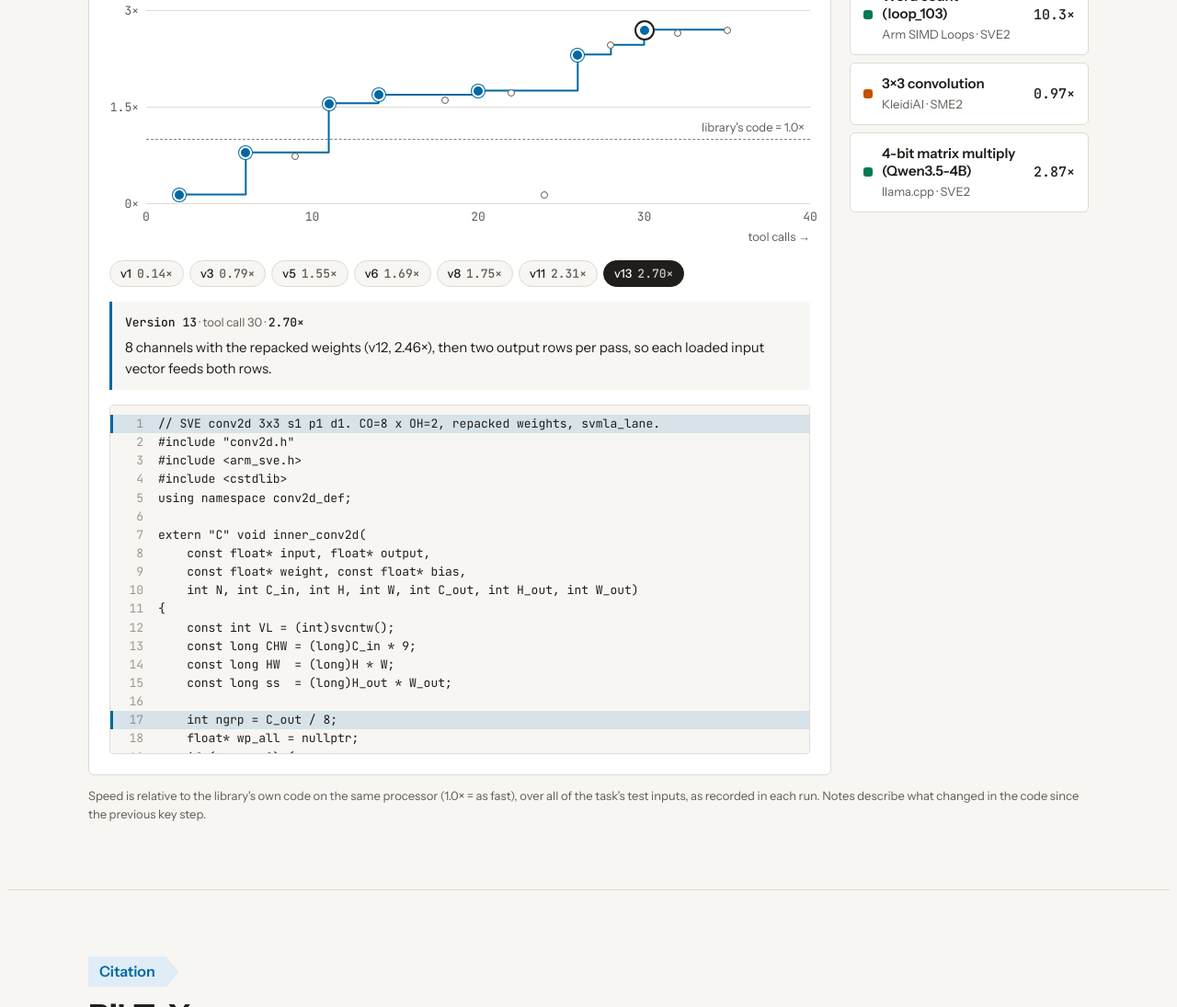
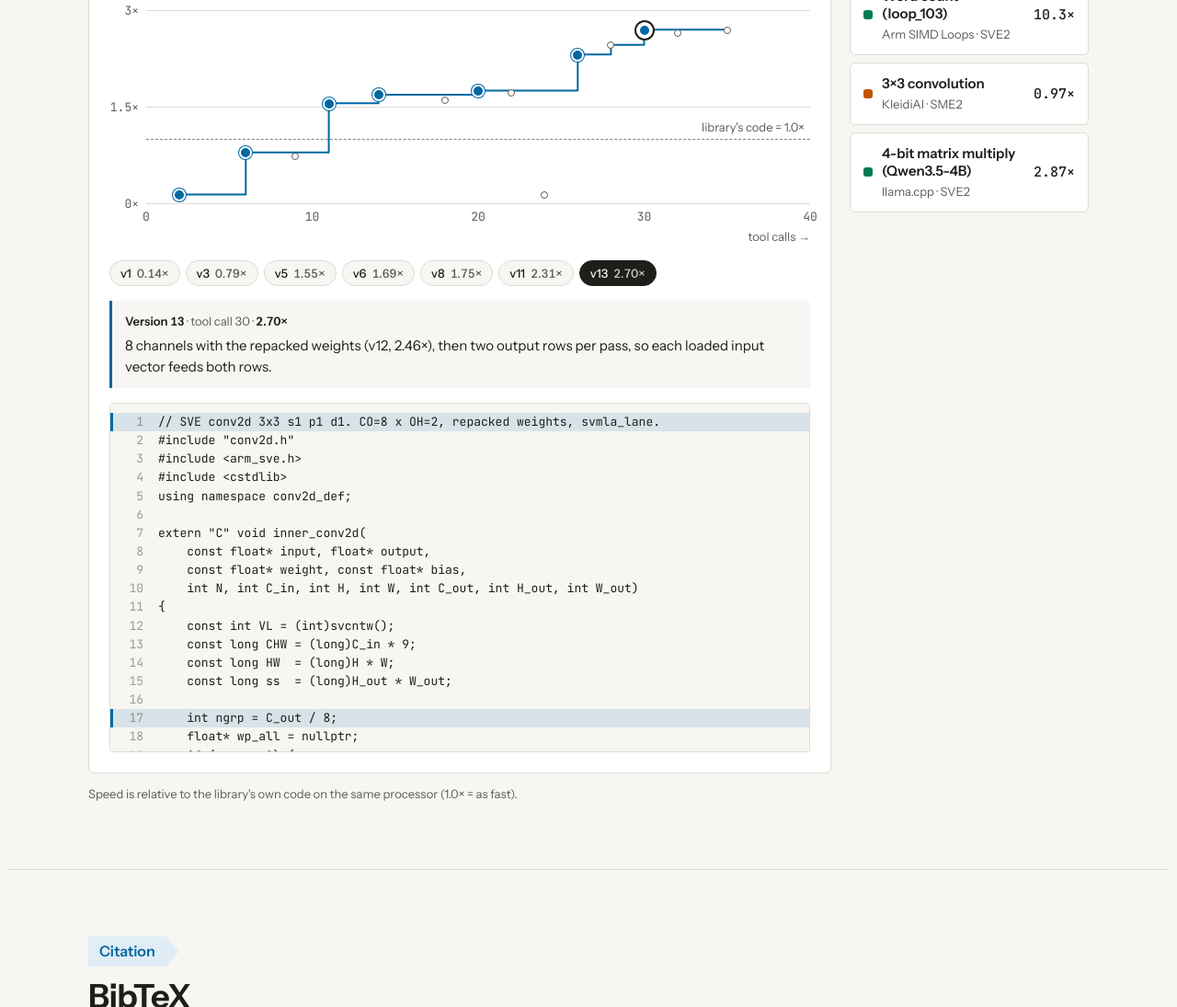
Before and after one commit to StigLidu/KernelShift, a plain HTML site: page index.html in a window 1280 px wide. Shown: the part 5881-6976 px from the top of the page at 92% size. Drawn offline with Linux system fonts and the light colour scheme.

Commit message:
Agent run explorer: body font for step labels, shorter footnote
Co-Authored-By: Claude Opus 5.5 <noreply@anthropic.com>

```diff
--- a/index.html
+++ b/index.html
@@ -407,13 +407,13 @@ section .head > .label { justify-self: start; font-size: var(--fs-base); line-he
 .run-plot button.pt:focus-visible { outline: 2px solid var(--ink); outline-offset: 3px; }
 .run-steps { list-style: none; margin: 0; padding: 0; display: flex; flex-wrap: wrap; gap: 6px; }
 .run-steps button { display: inline-flex; align-items: baseline; gap: 6px; font: 500 var(--fs-sm) var(--font-body); padding: 5px 11px; border-radius: 999px; border: 1px solid var(--rule); background: var(--bg); color: var(--ink); cursor: pointer; }
-.run-steps button span { font-family: var(--font-mono); color: var(--muted); }
+.run-steps button span { color: var(--muted); font-variant-numeric: tabular-nums; }
 .run-steps button[aria-pressed="true"] { background: var(--ink); border-color: var(--ink); color: var(--bg); }
 .run-steps button[aria-pressed="true"] span { color: var(--bg); opacity: .8; }
 .run-steps button:focus-visible { outline: 2px solid var(--sve); outline-offset: 2px; }
 .run-note { display: grid; gap: 4px; padding: 12px 14px; border-left: 3px solid var(--c); background: var(--bg); border-radius: 0 4px 4px 0; }
 .run-note .h { font-size: var(--fs-sm); color: var(--muted); }
-.run-note .h b { font-family: var(--font-mono); font-weight: 500; color: var(--ink); }
+.run-note .h b { font-weight: 600; color: var(--ink); font-variant-numeric: tabular-nums; }
 .run-note p { font-size: var(--fs-md); }
 .run-code { position: relative; margin: 0; max-height: 380px; overflow: auto; background: var(--bg); border: 1px solid var(--rule); border-radius: 4px; padding: 10px 0; font: var(--fs-sm)/1.55 var(--font-mono); font-variant-ligatures: none; counter-reset: ln; }
 .run-code span { display: block; padding: 0 14px 0 52px; position: relative; white-space: pre; min-height: 1.55em; }
@@ -844,7 +844,7 @@ python3 test_scripts/bench_fleet.py \
           </div>
           <div class="run-tabs" id="run-tabs" role="tablist" aria-label="Kernel"></div>
         </div>
-        <p class="run-foot">Speed is relative to the library's own code on the same processor (1.0× = as fast), over all of the task's test inputs, as recorded in each run. Notes describe what changed in the code since the previous key step.</p>
+        <p class="run-foot">Speed is relative to the library's own code on the same processor (1.0× = as fast).</p>
       </div>
     </div>
   </section>
```
